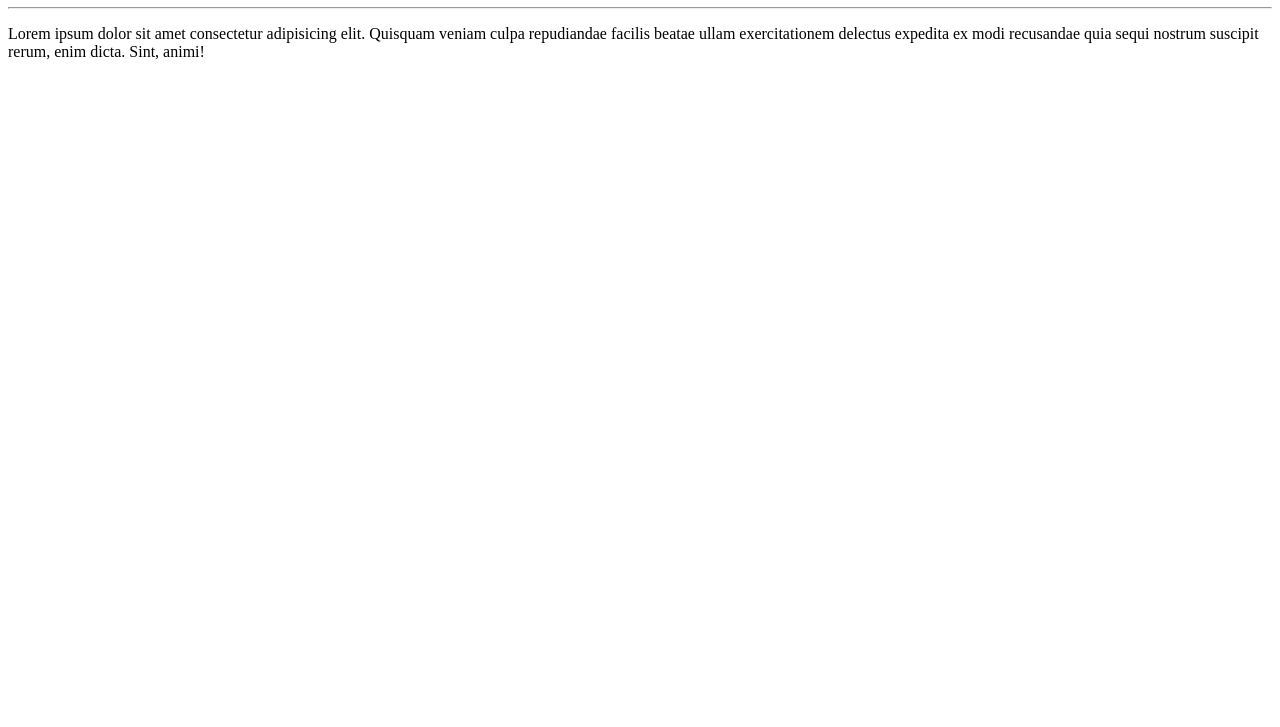
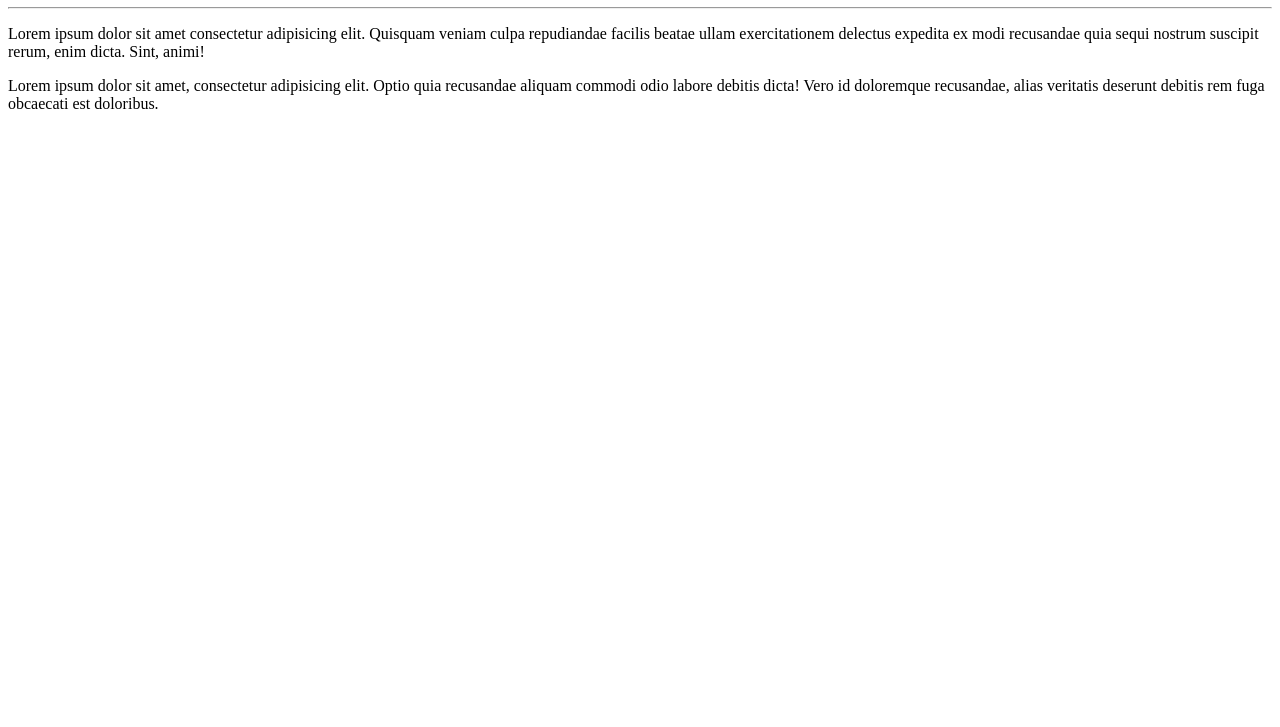
Before and after one commit to franciscodroid/OI-JOS-, a plain HTML site: page SITE TSTE OI JOSE/index.HTML in a window 1280 px wide. Shown: the part 73-800 px from the top of the page. Drawn offline with Linux system fonts and the light colour scheme.

Commit message:
adicionei um paragrafo

```diff
--- a/SITE TSTE OI JOSE/index.HTML
+++ b/SITE TSTE OI JOSE/index.HTML
@@ -9,5 +9,6 @@
 <h1>oi josé</h1>
 <hr>
 <p>Lorem ipsum dolor sit amet consectetur adipisicing elit. Quisquam veniam culpa repudiandae facilis beatae ullam exercitationem delectus expedita ex modi recusandae quia sequi nostrum suscipit rerum, enim dicta. Sint, animi!</p>
+Lorem ipsum dolor sit amet, consectetur adipisicing elit. Optio quia recusandae aliquam commodi odio labore debitis dicta! Vero id doloremque recusandae, alias veritatis deserunt debitis rem fuga obcaecati est doloribus.
 </body>
 </html>
```
